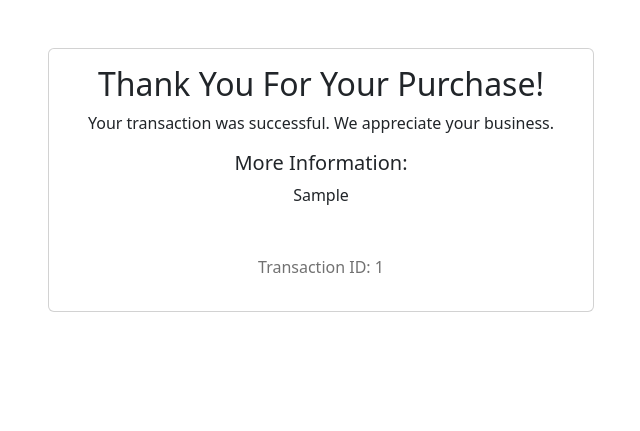
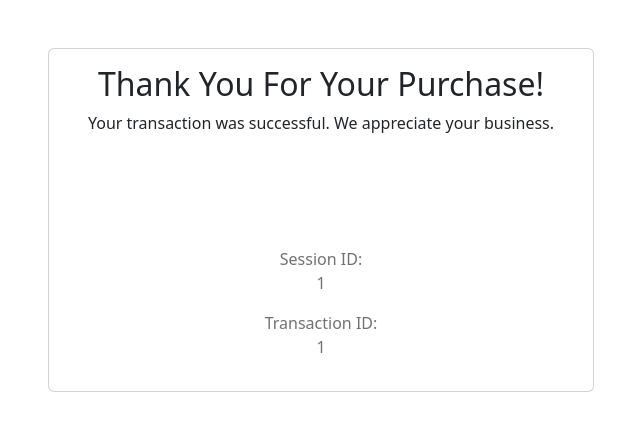
Before and after one commit to JonasHeilig/Online-Shop, a Flask app: template templates/thanks.html in a window 1280 px wide. Shown: the top 431 px of the page, without its empty margins (319-959 px from the left). Run offline with Flask 3, Linux system fonts and the light colour scheme; the template is opened without the code that fills it: most values are stand-ins (such as "Sample title", 1, 10 or a date in 2020); some libraries are stand-ins or nearby versions.

Commit message:
stripe checkout for produkt with price price_1PXIJuEBNfzifYAVgKFjthuA working

```diff
--- a/dump/index.html
+++ b/dump/index.html
@@ -9,13 +9,13 @@
     <button id="checkout-button">Checkout</button>
 
     <script>
-        var stripe = Stripe('{{ stripe_public_key }}');
+        var stripe = Stripe('{{stripe_public_key}}');
 
         var checkoutButton = document.getElementById('checkout-button');
         checkoutButton.addEventListener('click', function () {
             stripe.redirectToCheckout(
                 {
-                paymentIntent: '{{ payment_intent.id }}',
+                paymentIntent: '{{payment_intent.id}}',
             }).then(function (result) {
                 if (result.error) {
                     alert(result.error.message);
--- a/main.py
+++ b/main.py
@@ -19,19 +19,33 @@ stripe.api_key = app.config['STRIPE_SECRET_KEY']
 
 @app.route('/', methods=['GET', 'POST'])
 def index():
-    payment_intent = stripe.PaymentIntent.create(
-        amount=399,
-        currency='usd',
+    session = stripe.checkout.Session.create(
         payment_method_types=['card'],
+        line_items=[{
+            'price': 'price_1PXIJuEBNfzifYAVgKFjthuA',
+            'quantity': 1,
+        }],
+        mode='payment',
+        success_url=url_for('thanks', _external=True) + '?session_id={CHECKOUT_SESSION_ID}?transaction_id={CHECKOUT_SESSION_ID}',
+        cancel_url=url_for('index', _external=True),
     )
-
-    return render_template('index.html', stripe_public_key=app.config['STRIPE_PUBLIC_KEY'], payment_intent_id=payment_intent.id)
+    return render_template('index.html', stripe_public_key=app.config['STRIPE_PUBLIC_KEY'],
+                           checkout_public_key=session['id'])
 
 
-@app.route('/thanks/<transaction_id>')
-def thanks(transaction_id):
-    additional_info = None
-    return render_template('thanks.html', transaction_id=transaction_id, additional_info=additional_info)
+@app.route('/thanks')
+def thanks():
+    session_id = request.args.get('session_id')
+    if session_id:
+        try:
+            session = stripe.checkout.Session.retrieve(session_id)
+            payment_intent_id = session.payment_intent
+            payment_intent = stripe.PaymentIntent.retrieve(payment_intent_id)
+            transaction_id = payment_intent.id
+        except stripe.error.InvalidRequestError:
+            transaction_id = 'Invalid session ID'
+
+    return render_template('thanks.html', transaction_id=transaction_id, session_id=session_id)
 
 
 if __name__ == '__main__':
--- a/templates/thanks.html
+++ b/templates/thanks.html
@@ -19,16 +19,13 @@
                 <div class="card mt-5">
                     <div class="card-body">
                         <h2 class="card-title text-center">Thank You For Your Purchase!</h2>
-                        <p class="card-text text-center">Your transaction was successful. We appreciate your business.</p>
-                        {% if additional_info %}
-                        <div class="additional-info text-center mt-3">
-                            <h5>More Information:</h5>
-                            <p>{{ additional_info }}</p>
-                        </div>
+                        <p class="card-text text-center">Your transaction was successful. We appreciate your business.</p> <br><br>
+                        {% if session_id %}
+                        <footer class="text-center mt-5">
+                            <p class="transaction-id">Session ID: <br> {{ session_id }}</p>
+                            <p class="transaction-id">Transaction ID: <br> {{ transaction_id }}</p>
+                        </footer>
                         {% endif %}
-                        <footer class="text-center mt-5">
-                            <p class="transaction-id">Transaction ID: {{ transaction_id }}</p>
-                        </footer>
                     </div>
                 </div>
             </div>
```
Also changed, not shown: dump/dumpcode.py (added, +25 -0 lines), templates/index.html (+9 -13 lines).
